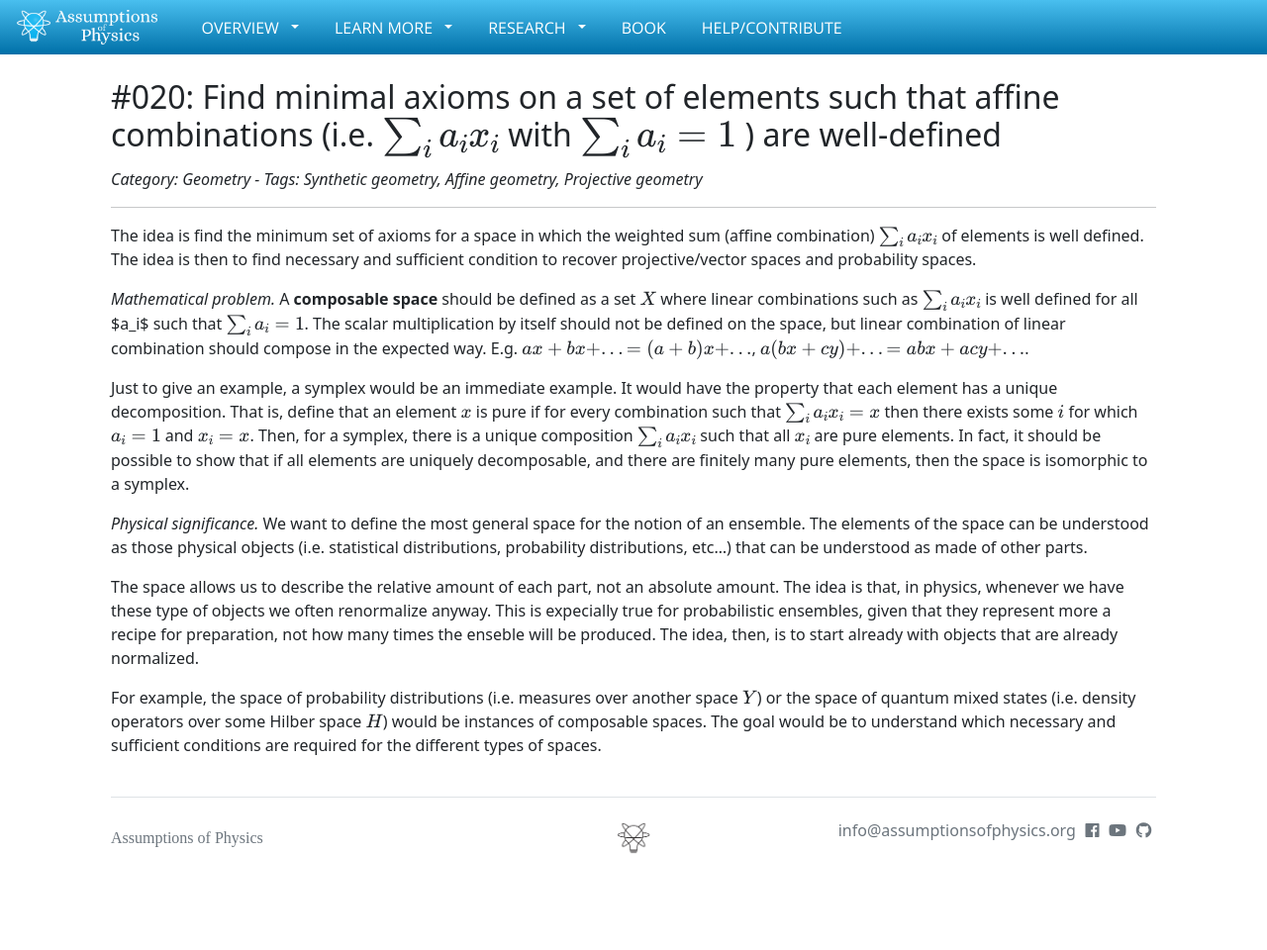
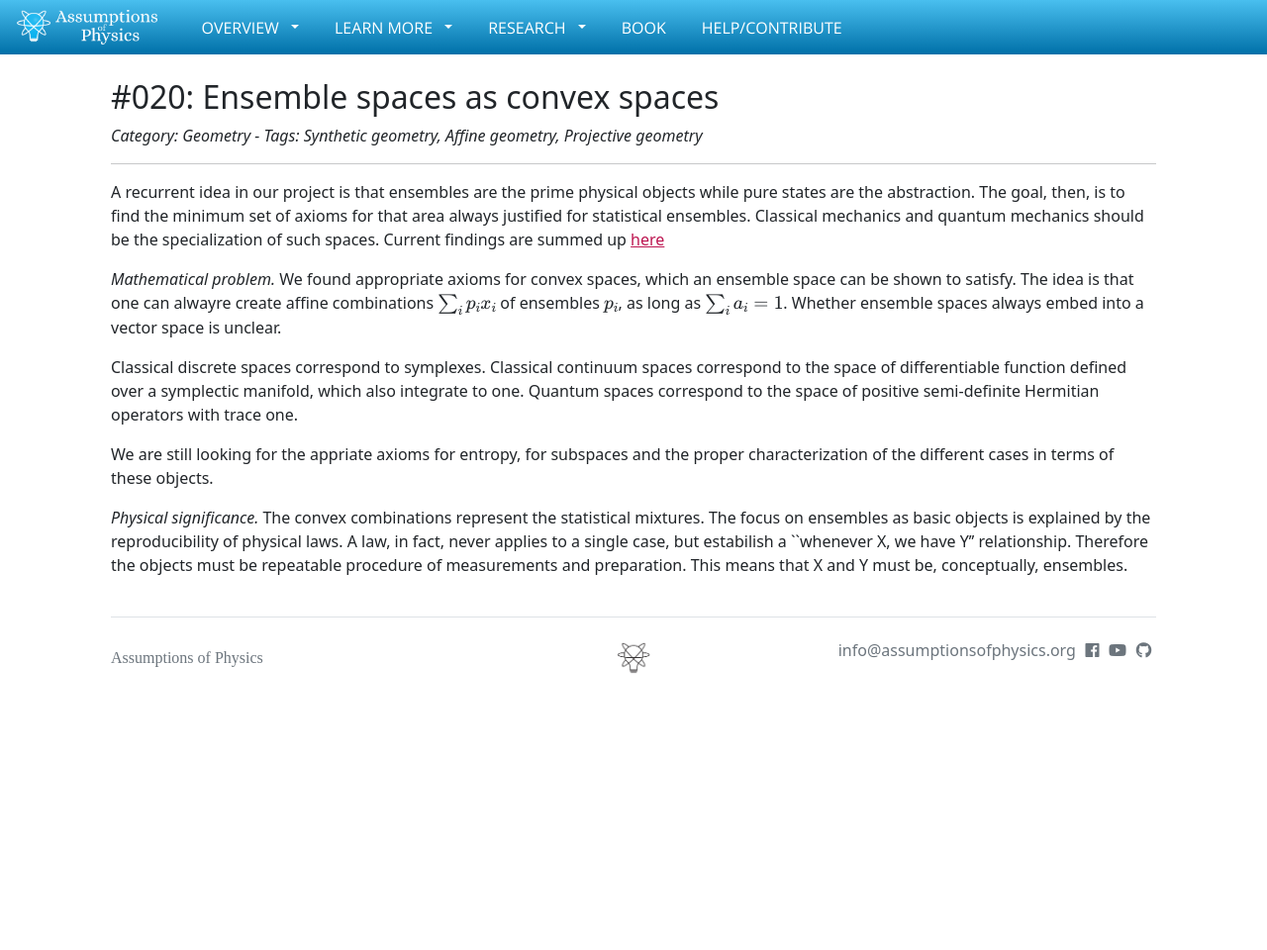
Before and after one commit to assumptionsofphysics/assumptionsofphysics.github.io, a Jekyll site: the page built from _problems/020-ComposableSpace.md, in a window 1280 px wide. Shown: the whole page at 99% size. Built offline with Jekyll 4.4.1, drawn with Linux system fonts in a browser that asks for light colours; nearby versions of some CDN libraries; some web fonts are replaced; formulas are drawn with MathJax 3; after the commit the page ends 900 px from its top, so only the background shows below that.

Commit message:
Updating problem

```diff
--- a/_problems/020-ComposableSpace.md
+++ b/_problems/020-ComposableSpace.md
@@ -1,42 +1,31 @@
 ---
-title: Find minimal axioms on a set of elements such that affine combinations (i.e. \( \sum_i a_i x_i \) with \(\sum_i a_i = 1\) ) are well-defined
+title: Ensemble spaces as convex spaces
 category: Geometry
 tags: [Synthetic geometry, Affine geometry, Projective geometry]
 ---
-The idea is find the minimum set of axioms for a space in which the
-weighted sum (affine combination) $$\sum_i a_i x_i$$ of elements is well
-defined. The idea is then to find necessary and sufficient condition to
-recover projective/vector spaces and probability spaces.
+A recurrent idea in our project is that ensembles are the prime physical objects
+while pure states are the abstraction. The goal, then, is to find the minimum set of
+axioms for that area always justified for statistical ensembles. Classical mechanics
+and quantum mechanics should be the specialization of such spaces.
+Current findings are summed up [here](https://latexonline.cc/compile?git=https%3A%2F%2Fgithub.com%2Fassumptionsofphysics%2Fassumptionsofphysics&target=Notes/2023-GeneralizedEnsembleSpaces/GeneralizedEnsembleSpaces.tex&command=pdflatex)
 
-*Mathematical problem.* A **composable space** should be defined as a set $$X$$
-where linear combinations such as $$\sum_i a_i x_i$$ is well defined for all $a_i$
-such that $$\sum_i a_i = 1$$. The scalar multiplication by itself should not be
-defined on the space, but linear combination of linear combination should
-compose in the expected way. E.g. $$a x + b x + ... = (a+b) x + ...$$, $$a (bx + cy) + ... = abx +acy + ...$$.
+*Mathematical problem.* We found appropriate axioms for convex spaces,
+which an ensemble space can be shown to satisfy. The idea is that one can
+alwayre create affine combinations $$\sum_i p_i x_i$$  of ensembles $$p_i$$,
+as long as $$\sum_i a_i = 1$$. Whether ensemble spaces always embed into
+a vector space is unclear.
 
-Just to give an example, a symplex would be an immediate example. It would
-have the property that each element has a unique decomposition.
-That is, define that an element $$x$$ is pure if for every combination such
-that $$\sum_i a_i x_i = x$$ then there exists some $$i$$ for which $$a_i = 1$$ and $$x_i = x$$.
-Then, for a symplex, there is a unique composition $$\sum_i a_i x_i$$ such that
-all $$x_i$$ are pure elements. In fact, it should be possible to show that
-if all elements are uniquely decomposable, and there are finitely many
-pure elements, then the space is isomorphic to a symplex.
+Classical discrete spaces correspond to symplexes. Classical continuum spaces
+correspond to the space of differentiable function defined over a symplectic manifold,
+which also integrate to one. Quantum spaces correspond to the space of positive
+semi-definite Hermitian operators with trace one.
 
+We are still looking for the appriate axioms for entropy, for subspaces and
+the proper characterization of the different cases in terms of these objects.
 
-*Physical significance.* We want to define the most general space for the notion
-of an ensemble. The elements of the space can be understood as those physical objects
-(i.e. statistical distributions, probability distributions, etc...) that can be
-understood as made of other parts.
-
-The space allows us to describe the relative amount of each part, not an absolute
-amount. The idea is that, in physics, whenever we have these type of objects we
-often renormalize anyway. This is expecially true for probabilistic ensembles,
-given that they represent more a recipe for preparation, not how many times
-the enseble will be produced. The idea, then, is to start already with objects that
-are already normalized.
-
-For example, the space of probability distributions (i.e. measures over another space
-$$Y$$) or the space of quantum mixed states (i.e. density operators over some Hilber
-space $$H$$) would be instances of composable spaces. The goal would be to understand
-which necessary and sufficient conditions are required for the different types of spaces.
+*Physical significance.* The convex combinations represent the statistical
+mixtures. The focus on ensembles as basic objects is explained by the
+reproducibility of physical laws. A law, in fact, never applies to a single
+case, but estabilish a ``whenever X, we have Y'' relationship. Therefore
+the objects must be repeatable procedure of measurements and preparation.
+This means that X and Y must be, conceptually, ensembles.
```
